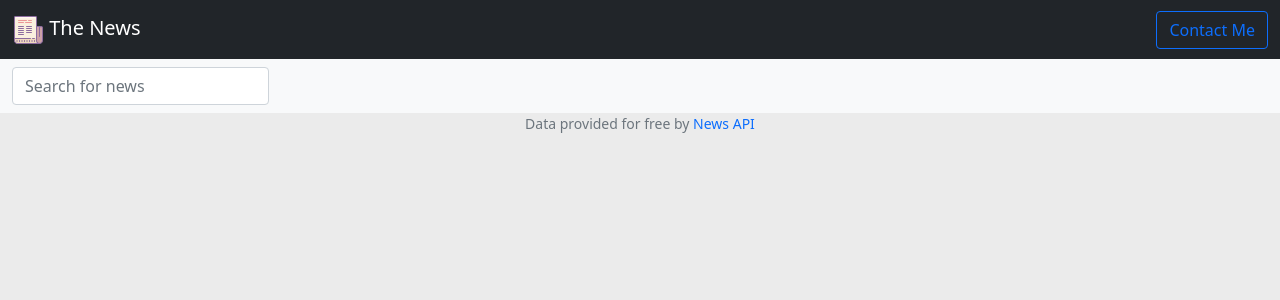
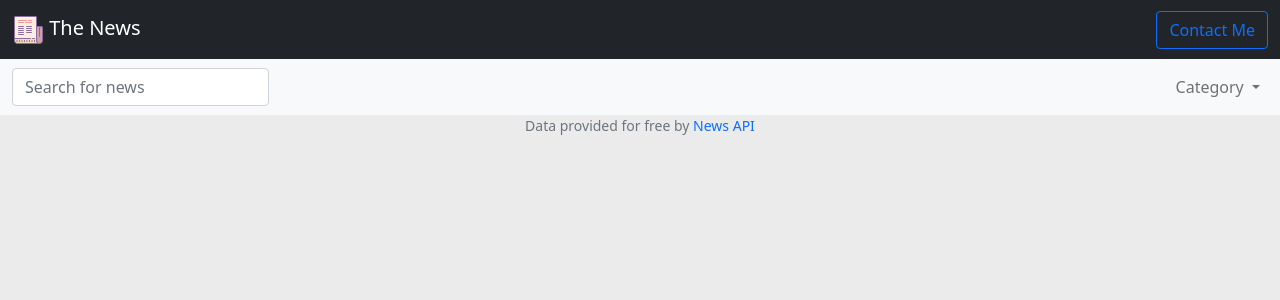
Before and after one commit to TruePadawan/The-News-Project, a Flask app: template templates/search.html in a window 1280 px wide. Shown: the top 300 px of the page. Run offline with Flask 2, Linux system fonts and the light colour scheme; the template is opened without the code that fills it, so the values that code supplies are empty.

Commit message:
Update search.html

```diff
--- a/templates/search.html
+++ b/templates/search.html
@@ -6,6 +6,21 @@
 			<form class="bd-search position-relative me-auto" action="/search" method="post">
       			<input type="search" class="form-control" id="search-input" name="search-input" placeholder="Search for news" aria-label="Search for news" autocomplete="off">
     		</form>
+		<ul class="navbar-nav">
+	    		<li class="nav-item dropdown">
+		          <a class="nav-link dropdown-toggle" href="#" id="categoryDropdown" role="button" data-bs-toggle="dropdown" aria-expanded="false">
+		            Category
+		          </a>
+		          <ul class="dropdown-menu" aria-labelledby="categoryDropdown">
+		            <li><a class="dropdown-item" href="/category/business">Business</a></li>
+		            <li><a class="dropdown-item" href="/category/entertainment">Entertainment</a></li>
+		            <li><a class="dropdown-item" href="/category/health">Health</a></li>
+		            <li><a class="dropdown-item" href="/category/science">Science</a></li>
+		            <li><a class="dropdown-item" href="/category/sports">Sports</a></li>
+		            <li><a class="dropdown-item" href="/category/technology">Technology</a></li>
+		          </ul>
+		        </li>
+	    	</ul>
 		</div>
 	</nav>
 {% endblock %}
```
